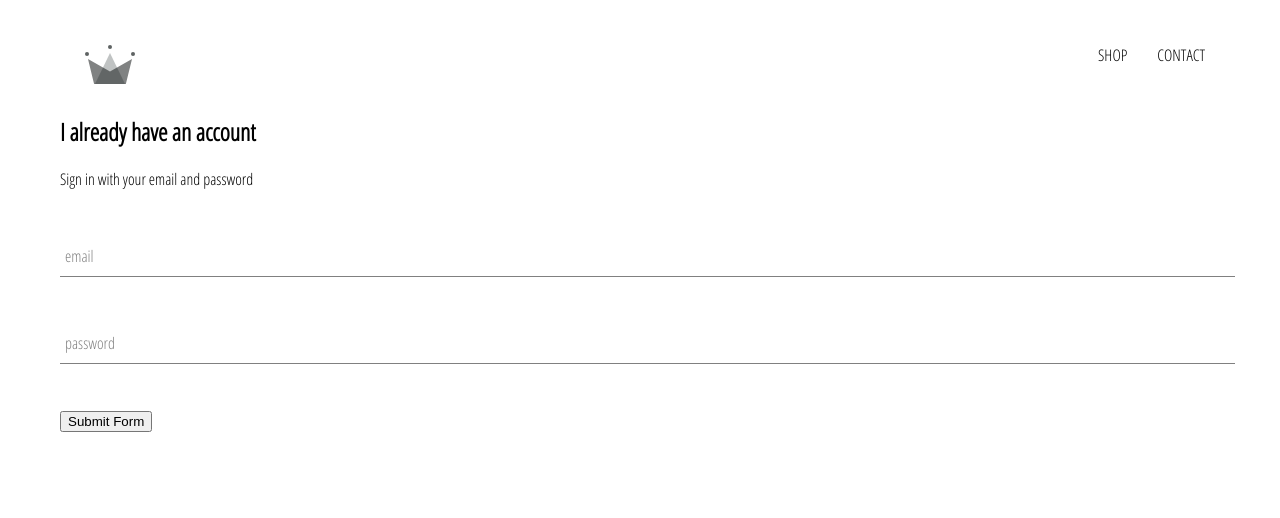
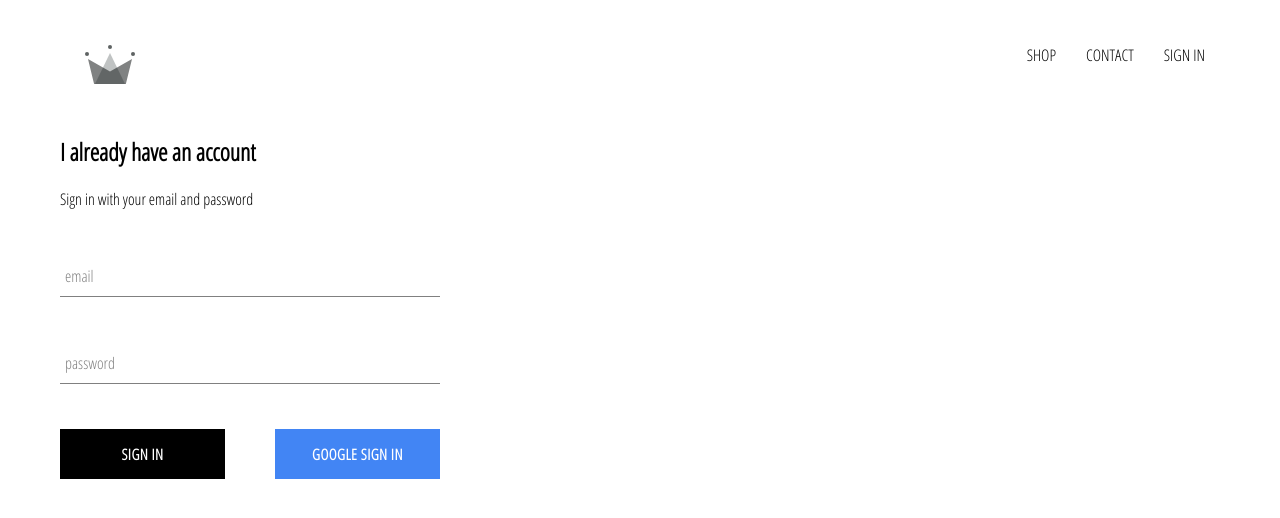
Before and after one commit to simonlyllyyy92/Online-shopping-React-, a React (Create React App) app in the folder online-shopping/: page /signin in a window 1280 px wide. Shown: the top 518 px of the page. Built offline with nearby package versions, Linux system fonts and the light colour scheme; no server answers.

Commit message:
edit sign in style and set up firebase loggin authentication

```diff
--- a/online-shopping/package.json
+++ b/online-shopping/package.json
@@ -6,6 +6,7 @@
     "@testing-library/jest-dom": "^4.2.4",
     "@testing-library/react": "^9.3.2",
     "@testing-library/user-event": "^7.1.2",
+    "firebase": "^7.14.0",
     "node-sass": "^4.13.1",
     "react": "^16.13.1",
     "react-dom": "^16.13.1",
--- a/online-shopping/src/App.css
+++ b/online-shopping/src/App.css
@@ -7,3 +7,7 @@ a {
     text-decoration: none;
     color: black;
 }
+
+* {
+    box-sizing: border-box;
+}
--- a/online-shopping/src/App.js
+++ b/online-shopping/src/App.js
@@ -6,12 +6,35 @@ import HomePage from './pages/homepage/homepage.component';
 import ShopPage from './pages/shop/shop.component'
 import SignInAndSignUpPage from './pages/sign-in-and-sign-up/signInAndUp.component'
 import Header from './components/header/header.component'
+import {auth} from './firebase/firebase.utils'
 
-function App() {
-  // No matter what header will always render
+class App extends React.Component{
+
+  constructor(){
+    super()
+    this.state = {
+      currentUser: null
+    }
+  }
+
+  unsubscribeFromAuth = null
+
+  componentDidMount(){
+    this.unsubscribeFromAuth = auth.onAuthStateChanged((user) => {
+      this.setState({currentUser:user})
+      console.log(user)
+    }) // in auth library
+
+  }
+
+  componentWillUnmount() {
+    this.unsubscribeFromAuth()
+  }
+
+  render() {
     return (
       <div>
-      <Header />
+        <Header currentUser = {this.state.currentUser}/>
         <Switch>
           <Route exact path = '/' component = {HomePage} />
           <Route path = '/shop' component = {ShopPage} />
@@ -20,5 +43,7 @@ function App() {
       </div>
     );
   }
+  // No matter what header will always render
+}
 
 export default App;
--- /dev/null
+++ b/online-shopping/src/components/custom-button/custom-button.component.js
@@ -0,0 +1,11 @@
+import React from 'react'
+
+import './custom-button.styles.scss'
+
+const CustomButton = ({children, isGoogleSignIn, ...otherProps}) =>(
+    <button className = {`${isGoogleSignIn ? 'google-sign-in':''} custom-button`} {...otherProps}>
+        {children}
+    </button>
+)
+
+export default CustomButton
--- /dev/null
+++ b/online-shopping/src/components/custom-button/custom-button.styles.scss
@@ -0,0 +1,34 @@
+.custom-button {
+  min-width: 165px;
+  width: auto;
+  height: 50px;
+  letter-spacing: 0.5px;
+  line-height: 50px;
+  padding: 0 35px 0 35px;
+  font-size: 15px;
+  background-color: black;
+  color: white;
+  text-transform: uppercase;
+  font-family: 'Open Sans Condensed';
+  font-weight: bolder;
+  border: none;
+  cursor: pointer;
+
+  &:hover {
+    background-color: white;
+    color: black;
+    border: 1px solid black;
+  }
+
+  &.google-sign-in {
+    background-color: #4285f4;
+    color: white;
+    &:hover {
+      background-color: #357ae8;
+      border: none;
+    }
+
+  }
+  //without & here it means the google-sign-in class within custom button
+  // but here we want them both
+}
--- a/online-shopping/src/components/header/header.component.js
+++ b/online-shopping/src/components/header/header.component.js
@@ -1,10 +1,11 @@
 import React from 'react'
 import {Link} from 'react-router-dom'
 import {ReactComponent as Logo} from '../../assets/crown.svg'
+import {auth} from '../../firebase/firebase.utils'
 
 import './header.styles.scss'
 
-const Header = () => (
+const Header = ({currentUser}) => (
     <div className = 'header'>
         <Link className = 'logo-container' to='/'>
             <Logo className = 'logo'/>
@@ -16,6 +17,14 @@ const Header = () => (
             <Link className = 'option' to = '/shop'>
                 CONTACT
             </Link>
+            {
+                currentUser ?
+                <div classNamme = 'option' onClick = {() => auth.signOut()}>SIGN OUT</div>
+                :
+                <Link className = 'option' to = '/signin'>
+                    SIGN IN
+                </Link>
+            }
         </div>
     </div>
 )
--- a/online-shopping/src/components/header/header.styles.scss
+++ b/online-shopping/src/components/header/header.styles.scss
@@ -20,6 +20,7 @@
 
     .option {
       padding: 10px 15px;
+      cursor: pointer;
     }
   }
 }
--- a/online-shopping/src/components/sign-in/sign-in.component.js
+++ b/online-shopping/src/components/sign-in/sign-in.component.js
@@ -1,6 +1,8 @@
 import React from 'react'
 import FormInput from '../form-input/form-input.component'
+import CustomButton from '../custom-button/custom-button.component'
 import './sign-in.styles.scss'
+import {signInWithGoogle} from '../../firebase/firebase.utils'
 
 class SignIn extends React.Component {
     constructor(props){
@@ -46,8 +48,11 @@ class SignIn extends React.Component {
                         handleChange = {this.handleChange}
                      />
 
+                    <div className = 'buttons'>
+                        <CustomButton type = 'submit'>Sign in</CustomButton>
+                        <CustomButton isGoogleSignIn onClick = {signInWithGoogle}>Google Sign in</CustomButton>
+                    </div>
 
-                    <input type = 'submit' value ='Submit Form' />
                 </form>
             </div>
         )
--- a/online-shopping/src/components/sign-in/sign-in.styles.scss
+++ b/online-shopping/src/components/sign-in/sign-in.styles.scss
@@ -0,0 +1,13 @@
+.sign-in {
+    width: 380px;
+    display: flex;
+    flex-direction: column;
+
+    .title {
+        margin: 10px 0;
+    }
+    .buttons {
+        display: flex;
+        justify-content: space-between;
+    }
+}
--- /dev/null
+++ b/online-shopping/src/firebase/firebase.utils.js
@@ -0,0 +1,27 @@
+import firebase from 'firebase/app'
+import 'firebase/firestore'
+import 'firebase/auth'
+
+const config = {
+    apiKey: "AIzaSyAHB7IPUKJ41BMS3Hzl34-AlcIQgDwciQo",
+    authDomain: "crwn-db-9138d.firebaseapp.com",
+    databaseURL: "https://crwn-db-9138d.firebaseio.com",
+    projectId: "crwn-db-9138d",
+    storageBucket: "crwn-db-9138d.appspot.com",
+    messagingSenderId: "271999697971",
+    appId: "1:271999697971:web:173f832628effcd4bb0f46",
+    measurementId: "G-DKX82J8YL6"
+  };
+
+firebase.initializeApp(config)
+
+export const auth = firebase.auth()
+
+export const firestore = firebase.firestore()
+
+const provider = new firebase.auth.GoogleAuthProvider()
+provider.setCustomParameters({prompt: 'select_account'})
+
+export const signInWithGoogle = () => auth.signInWithPopup(provider)
+
+export default firebase
```
Also changed, not shown: 1 other file (tests, documents, lock files or other folders). Lines whose indentation alone changed are shown as unchanged.
